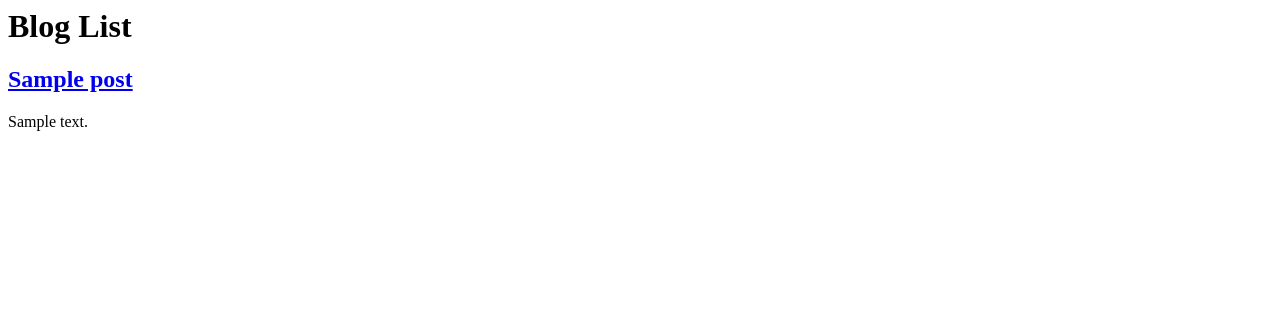
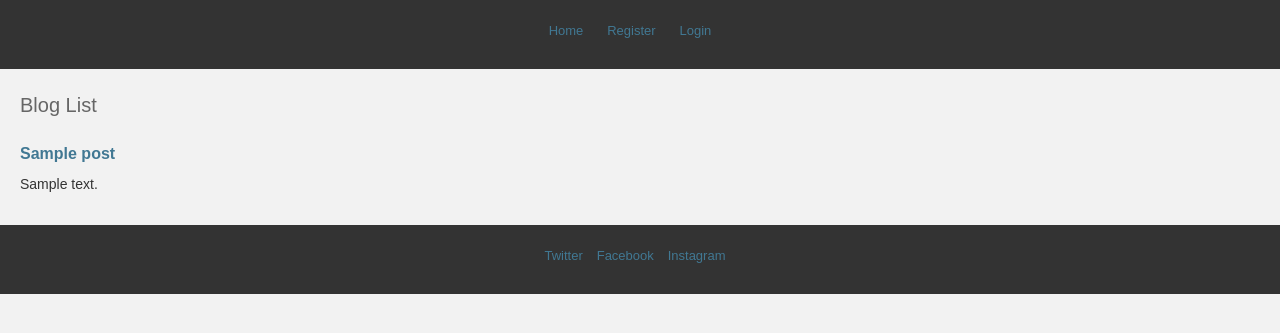
Before and after one commit to tyrelm1/the-fighters-corner, a Django app: page / in a window 1280 px wide. Shown: the top 333 px of the page. Run offline with Django 4.2, Linux system fonts and the light colour scheme; tables that the repository leaves empty hold one stand-in row (values such as "Sample post").

Commit message:
added simple styling and connected post+ detail html bages to my base html

```diff
--- a/posts/templates/post_detail.html
+++ b/posts/templates/post_detail.html
@@ -1,6 +1,11 @@
+<!-- templates/post_detail.html -->
+{% extends 'base.html' %}
+
+{% block content %}
 <h1>Blog Detail</h1>
 <div>
   <h2>{{ object.title }}</h2>
   <p>{{ object.description }}</p>
   <p>{{ object.content }}</p>
 </div>
+{% endblock %}
--- a/posts/templates/post_list.html
+++ b/posts/templates/post_list.html
@@ -1,3 +1,7 @@
+<!-- templates/post_list.html -->
+{% extends 'base.html' %}
+
+{% block content %}
 <h1>Blog List</h1>
 {% for post in object_list %}
 <div>
@@ -5,3 +9,4 @@
   <p>{{ post.description }}</p>
 </div>
 {% endfor %}
+{% endblock %}
--- a/static/style.css
+++ b/static/style.css
@@ -0,0 +1,73 @@
+/* Static/css/base.css */
+
+/* Reset CSS */
+* {
+    margin: 0;
+    padding: 0;
+    box-sizing: border-box;
+  }
+
+  /* Body Styles */
+  body {
+    font-family: Arial, sans-serif;
+    background-color: #f2f2f2;
+    line-height: 1.6;
+  }
+
+  /* Header Styles */
+  header {
+    background-color: #333;
+    color: #fff;
+    padding: 1rem;
+  }
+
+  nav ul {
+    list-style: none;
+    text-align: center; /* Center the navigation links on mobile */
+  }
+
+  nav ul li {
+    display: inline-block;
+    margin-right: 20px;
+  }
+
+  nav ul li a {
+    color: #fff;
+    text-decoration: none;
+  }
+
+  /* Main Content Styles */
+  main {
+    padding: 20px;
+  }
+
+  /* Footer Styles */
+  footer {
+    background-color: #333;
+    color: #fff;
+    padding: 1rem;
+    text-align: center;
+  }
+
+  footer ul {
+    list-style: none;
+  }
+
+  footer ul li {
+    display: inline;
+    margin-right: 10px;
+  }
+
+  footer ul li a {
+    color: #fff;
+    text-decoration: none;
+  }
+
+  /* Responsive Design */
+  @media only screen and (max-width: 600px) {
+    /* For small devices like mobile phones */
+    nav ul li {
+      display: block;
+      margin-bottom: 10px;
+    }
+  }
--- a/templates/base.html
+++ b/templates/base.html
@@ -3,21 +3,24 @@
 {% url 'account_signup' as signup_url %}
 {% url 'account_logout' as logout_url %}
 {% load static %}
+
 <!DOCTYPE html>
 <html lang="en">
 <head>
   <meta charset="UTF-8">
   <meta name="viewport" content="width=device-width, initial-scale=1.0">
   <title>Fighting Game Corner</title>
-  <link rel="stylesheet" href="{% static 'syle.css' %}">
+  <!-- Link to your base.css file -->
+  <link rel="stylesheet" href="{% static 'admin/css/base.css' %}">
+  <!-- Link to additional CSS files -->
+  <link rel="stylesheet" href="{% static 'admin/css/dashboard.css' %}">
+  <link rel="stylesheet" href="{% static 'style.css' %}">
 </head>
 <body>
   <header>
     <nav>
       <ul>
         <li><a href="{% url 'home' %}">Home</a></li>
-        <li><a href="{% url 'about' %}">About</a></li>
-        <li><a href="{% url 'events' %}">Events</a></li>
         {% if user.is_authenticated %}
         <li class="nav-item">
             <a class="nav-link {% if request.path == logout_url %}active{% endif %}" aria-current="page" href="{% url 'account_logout' %}">Logout</a>
--- a/thefighterscorner/urls.py
+++ b/thefighterscorner/urls.py
@@ -16,11 +16,11 @@ Including another URLconf
 """
 from django.contrib import admin
 from django.urls import path, include
-from django.views.generic import TemplateView
+from posts.views import PostListView  # Import your PostListView
 
 urlpatterns = [
     path("accounts/", include("allauth.urls")),
     path('admin/', admin.site.urls),
-    path("", include("posts.urls")),
-    path("", TemplateView.as_view(template_name="base.html")),
+    path("", PostListView.as_view(), name="home"),  # Route root URL to PostListView
+    path('posts/', include("posts.urls")),  # Include posts app URLs for further routing
 ]
```
